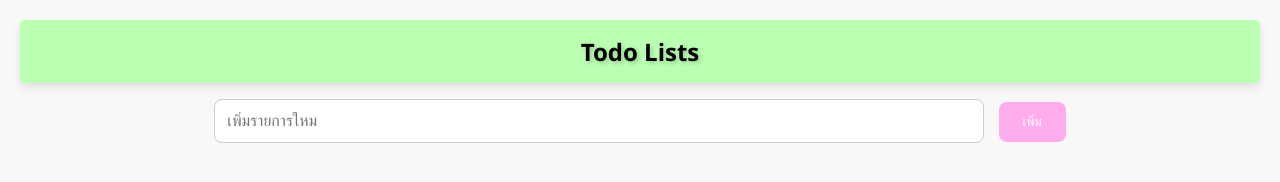
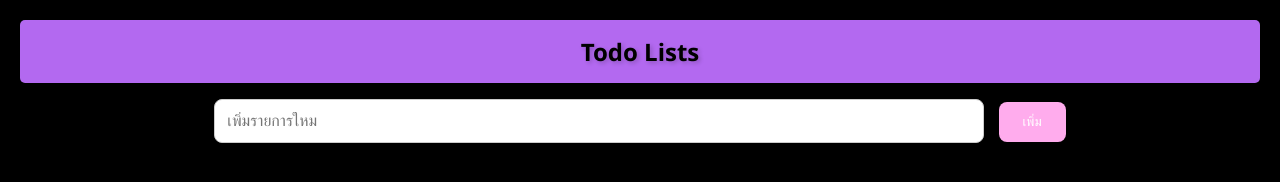
Before and after one commit to 65160258/88726065, a plain HTML site: page lab07/todo.html in a window 1280 px wide. Drawn offline with Linux system fonts and the light colour scheme.

Commit message:
ปรับสไตล์ CSS เพิ่มความสวยงาม

```diff
--- a/lab07/styles.css
+++ b/lab07/styles.css
@@ -2,12 +2,12 @@ body {
     font-family: "Segoe UI", Tahoma, Geneva, Verdana, sans-serif;
     text-align: center;
     margin: 20px;
-    background-color: #f8f8f8;
+    background-color: #000000;
     }
     h1 {
     color: #333;
     font-size: 24px;
-    background-color: #bbffb2;
+    background-color: #b369f0;
     padding: 15px;
     border-radius: 5px;
     color: rgb(0, 0, 0);
```
